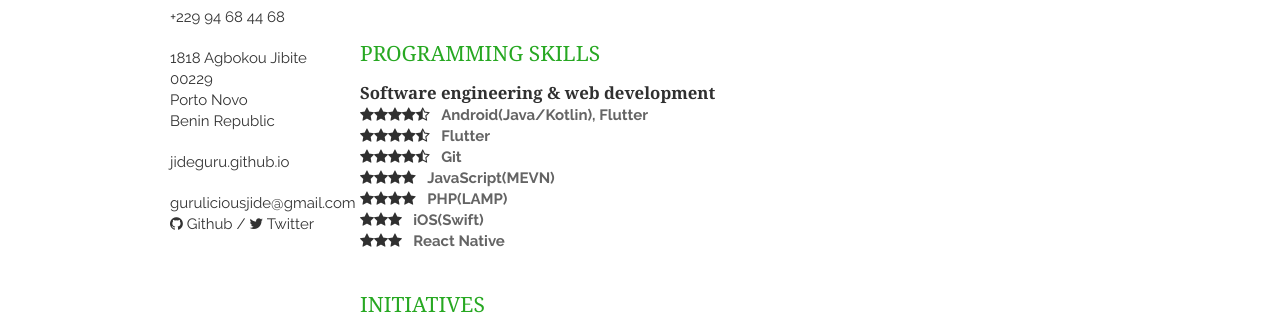
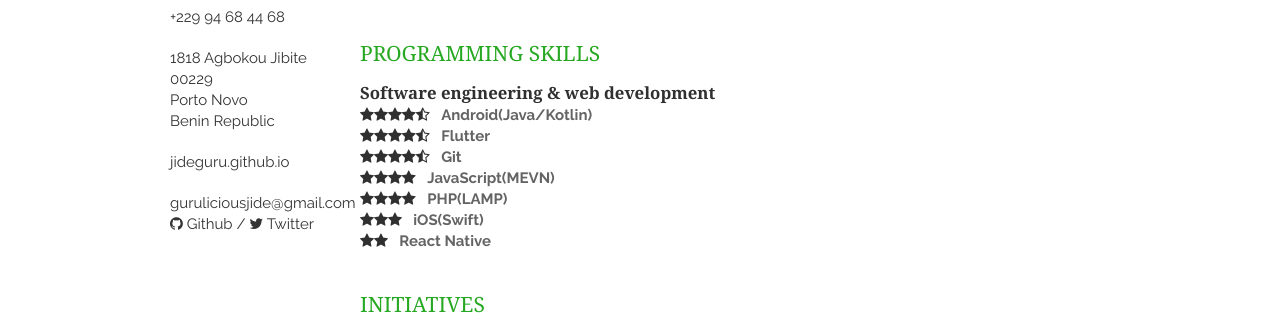
Before and after one commit to JideGuru/resume, a Jekyll site: the page built from index.html, in a window 1280 px wide. Shown: the part 307-642 px from the top of the page. Built offline with Jekyll 4.4.1, drawn with Linux system fonts in a browser that asks for light colours; nearby versions of some CDN libraries; the list of posts is cut into pages by our own code.

```diff
--- a/_includes/skills.html
+++ b/_includes/skills.html
@@ -6,7 +6,7 @@
         </header>
         <p>
             <i class="fa fa-star"></i><i class="fa fa-star"></i><i class="fa fa-star"></i><i class="fa fa-star"></i><i class="fa fa-star-half-o"></i>
-            &nbsp;&nbsp;<em>Android(Java/Kotlin), Flutter</em>
+            &nbsp;&nbsp;<em>Android(Java/Kotlin)</em>
         </p>
         <p>
             <i class="fa fa-star"></i><i class="fa fa-star"></i><i class="fa fa-star"></i><i class="fa fa-star"></i><i class="fa fa-star-half-o"></i>
@@ -29,7 +29,7 @@
             &nbsp;&nbsp;<em>iOS(Swift)</em>
         </p>
         <p>
-            <i class="fa fa-star"></i><i class="fa fa-star"></i><i class="fa fa-star"></i>
+            <i class="fa fa-star"></i><i class="fa fa-star"></i>
             &nbsp;&nbsp;<em>React Native</em>
         </p>
     </article>
```
